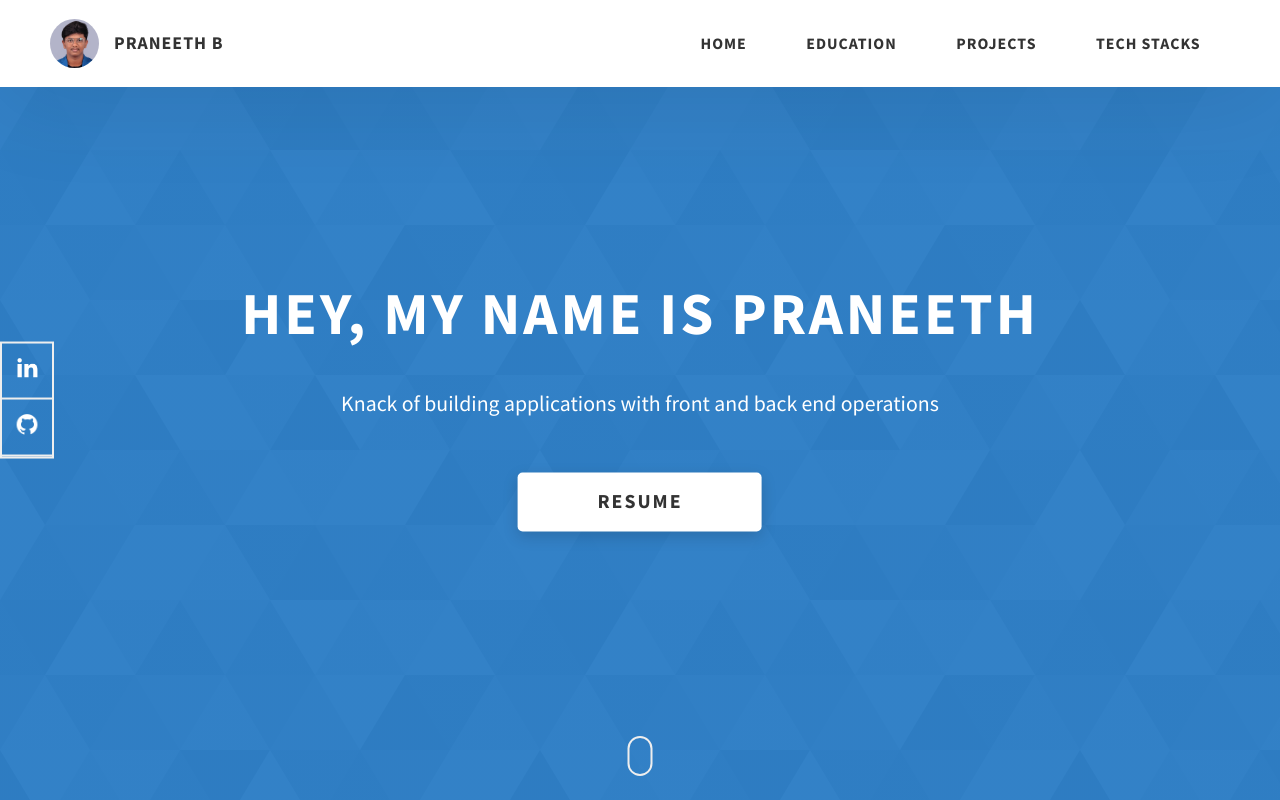
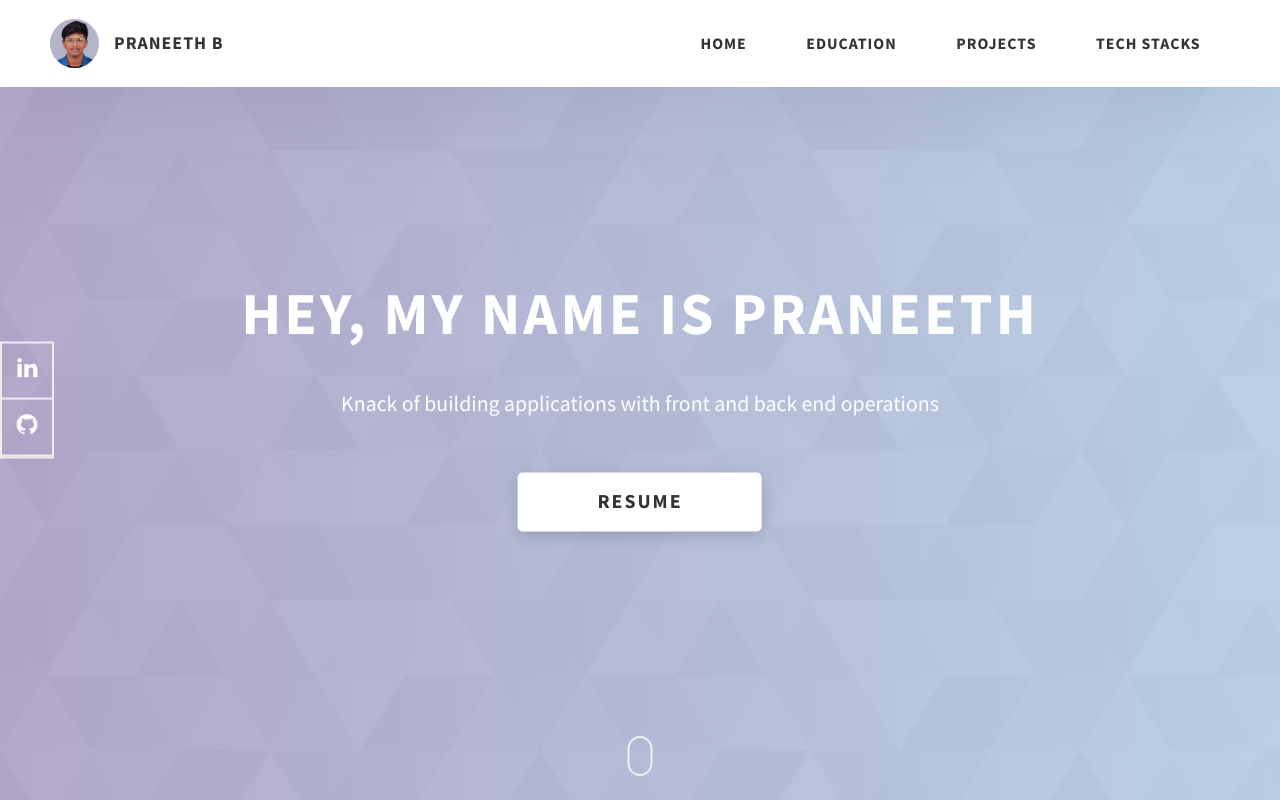
Before and after one commit to praneeth-balamurugan/Portfolio, a website: page index.html in a window 1280 px wide. Shown: the top 800 px of the page. Drawn offline with Linux system fonts and the light colour scheme.

Commit message:
color change

```diff
--- a/css/style.css
+++ b/css/style.css
@@ -229,7 +229,7 @@ textarea {
 
 .home-hero {
   color: #fff;
-  background: linear-gradient(to right, rgba(0, 98, 185, 0.8), rgba(0, 98, 185, 0.8)), url(../../assets/svg/common-bg.svg);
+  background: linear-gradient(to right, rgba(160, 147, 190, 0.8), rgba(168, 197, 223, 0.8)), url(../../assets/svg/common-bg.svg);
   background-position: center;
   height: 100vh;
   min-height: 80rem;
```
